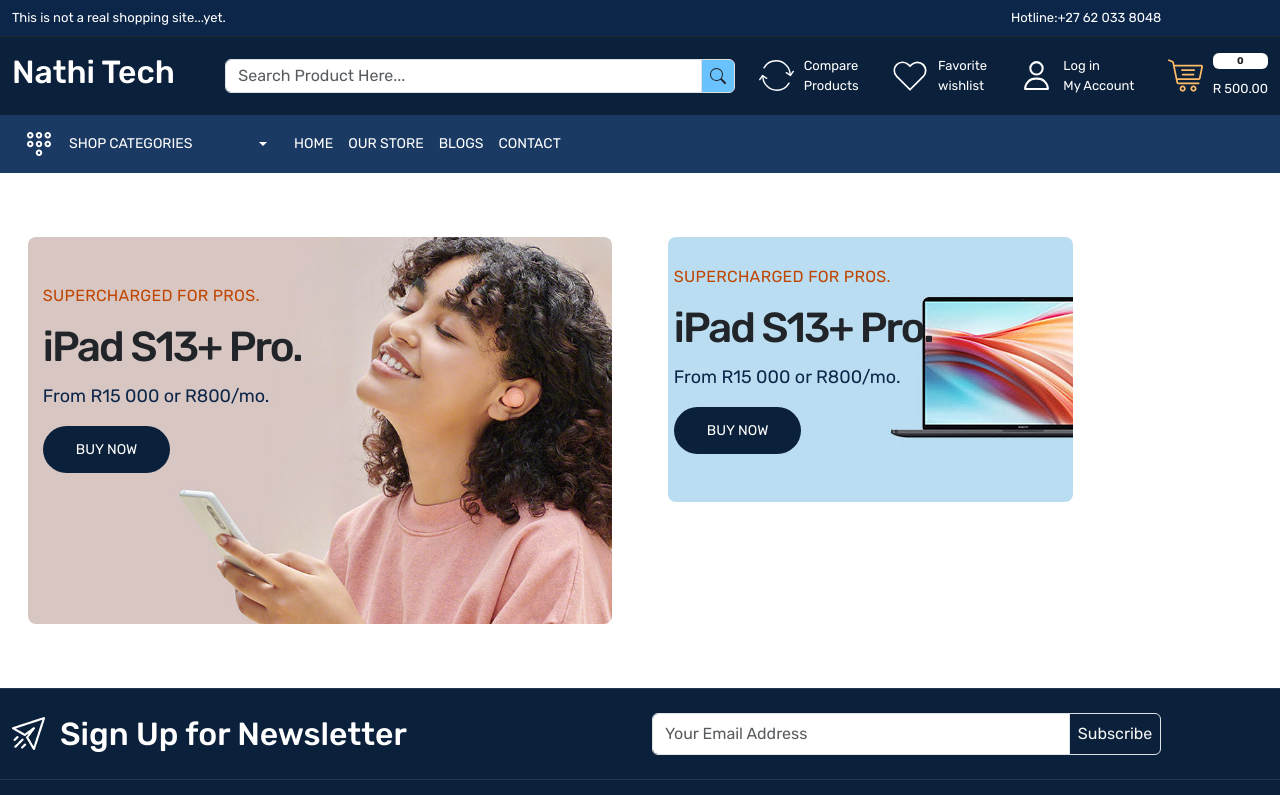
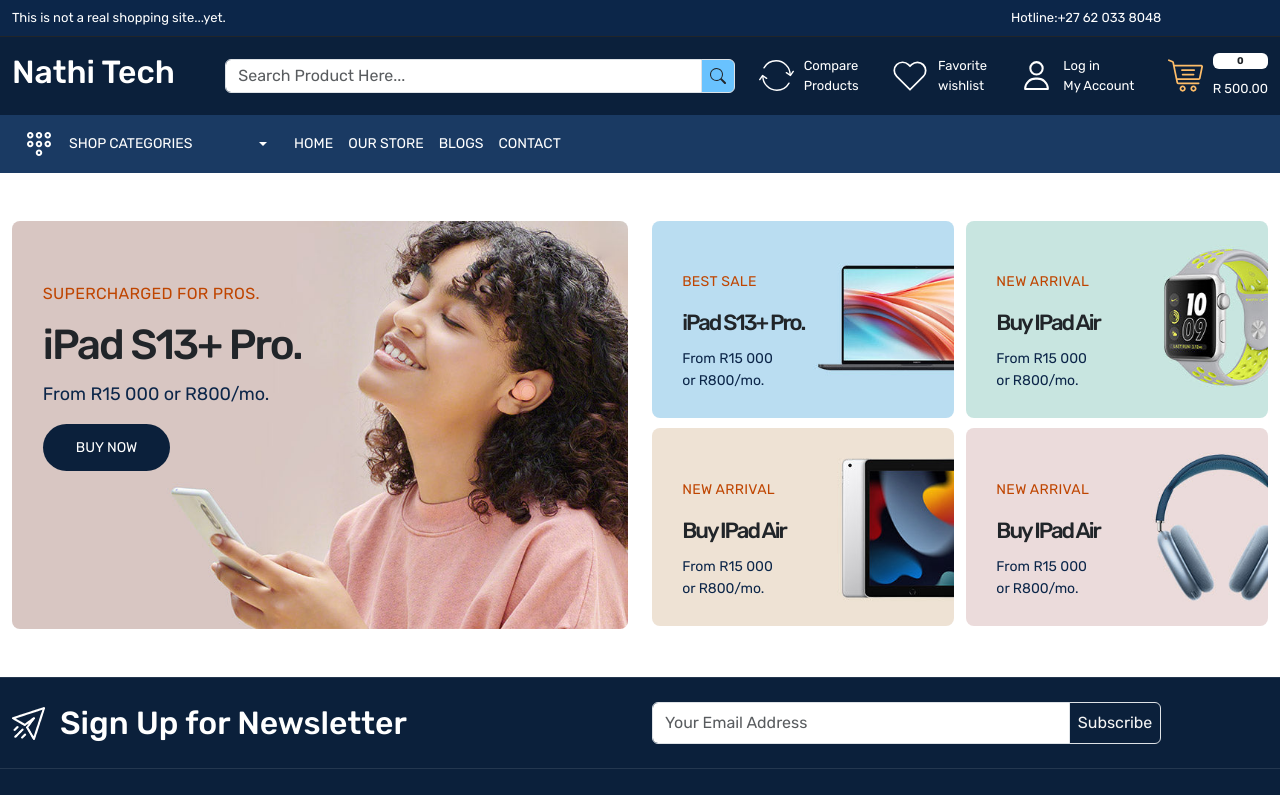
Before and after one commit to Inathi-M/Nathi-Tech, a React (Create React App) app: page / in a window 1280 px wide. Shown: the top 795 px of the page. Built offline with nearby package versions, Linux system fonts and the light colour scheme.

Commit message:
Added the third and fourth banner.

```diff
--- a/src/App.css
+++ b/src/App.css
@@ -132,11 +132,11 @@
 }
 
 .small-banner-content {
-  top: 15%;
-  left: 5%;
+  top: 25%;
+  left: 10%;
 }
 .small-banner-content h4 {
-  font-size: 16px;
+  font-size: 14px;
   font-weight: 400;
   line-height: 24px;
   color: var(--color-bf4500);
@@ -145,17 +145,20 @@
   text-transform: uppercase;
 }
 .small-banner-content h5 {
-  font-size: 42px;
-  line-height: 54px;
+  font-size: 22px;
+  line-height: 34px;
   letter-spacing: -2px;
   font-weight: 500;
   padding: 0;
   text-transform: none;
 }
 .small-banner-content p {
-  font-size: 18px;
-  line-height: 28px;
+  font-size: 14px;
+  line-height: 22px;
   letter-spacing: 0.4;
   color: var(--color-012a5f);
 }
+.small-banner {
+  width: 49%;
+}
 /*Home Part Ends Here*/
--- a/src/pages/Home.js
+++ b/src/pages/Home.js
@@ -7,7 +7,7 @@
         <div className="container-xxl">
           <div className="row">
             <div className="col-6">
-              <div className="main-banner position-relative  p-3">
+              <div className="main-banner position-relative ">
                 <img
                   src="images/main-banner-1.jpg"
                   className="img-fluid rounded-3"
@@ -22,18 +22,61 @@
               </div>
             </div>
             <div className="col-6">
-              <div className="d-flex flex-wrap justify-content-between align-items-center">
-                <div className="small-banner position-relative  p-3">
+              <div className="d-flex flex-wrap gap-10 justify-content-between align-items-center">
+                <div className="small-banner position-relative ">
                   <img
                     src="images/catbanner-01.jpg"
                     className="img-fluid rounded-3"
                     alt="main banner"
                   />
                   <div className="small-banner-content position-absolute ">
-                    <h4>SUPERCHARGED FOR PROS.</h4>
+                    <h4>Best Sale</h4>
                     <h5>iPad S13+ Pro.</h5>
-                    <p>From R15 000 or R800/mo.</p>
-                    <Link className="button">BUY NOW</Link>
+                    <p>
+                      From R15 000 <br /> or R800/mo.
+                    </p>
+                  </div>
+                </div>
+                <div className="small-banner position-relative ">
+                  <img
+                    src="images/catbanner-02.jpg"
+                    className="img-fluid rounded-3"
+                    alt="main banner"
+                  />
+                  <div className="small-banner-content position-absolute ">
+                    <h4>NEW ARRIVAL</h4>
+                    <h5>Buy IPad Air</h5>
+                    <p>
+                      From R15 000 <br /> or R800/mo.
+                    </p>
+                  </div>
+                </div>
+                <div className="small-banner position-relative ">
+                  <img
+                    src="images/catbanner-03.jpg"
+                    className="img-fluid rounded-3"
+                    alt="main banner"
+                  />
+                  <div className="small-banner-content position-absolute ">
+                    <h4>NEW ARRIVAL</h4>
+                    <h5>Buy IPad Air</h5>
+                    <p>
+                      From R15 000 <br /> or R800/mo.
+                    </p>
+                  </div>
+                </div>
+                <div className="small-banner position-relative ">
+                  <img
+                    src="images/catbanner-04.jpg"
+                    className="img-fluid rounded-3"
+                    alt="main banner"
+                  />
+                  <div className="small-banner-content position-absolute ">
+                    <h4>NEW ARRIVAL</h4>
+                    <h5>Buy IPad Air</h5>
+                    <p>
+                      From R15 000 <br /> or R800/mo.
+                    </p>
                   </div>
                 </div>
               </div>
```
